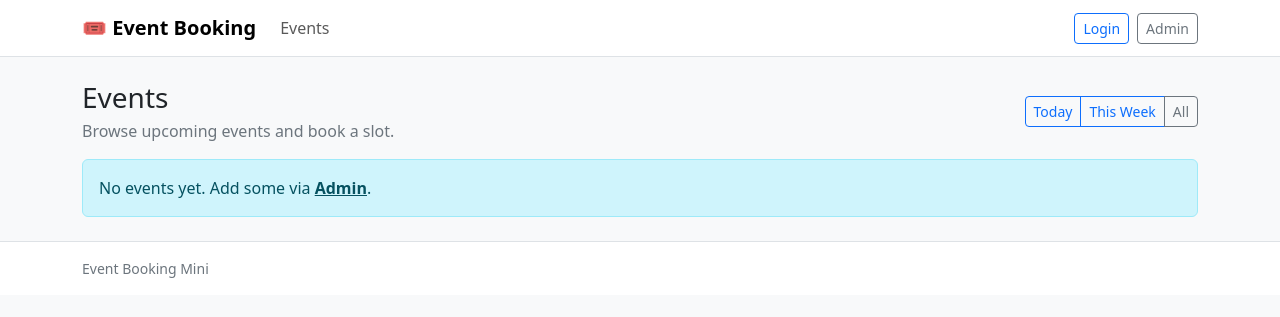
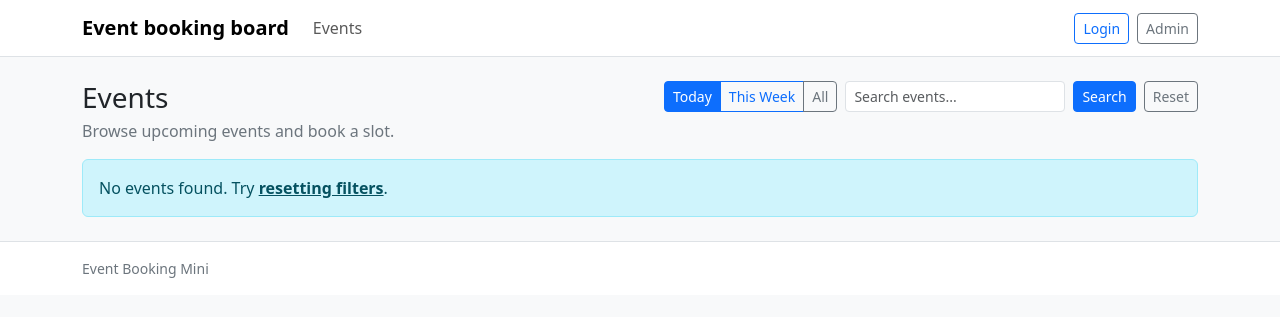
Before and after one commit to grebennikoovaa/event-booking-mini, a Django app: page /events/?range=today in a window 1280 px wide. Shown: the top 317 px of the page. Run offline with Django 5.2, Linux system fonts and the light colour scheme; tables that the repository leaves empty hold one stand-in row (values such as "Sample post").

Commit message:
added booking badge, seats progress bar and searching

```diff
--- /dev/null
+++ b/bookings/context_processors.py
@@ -0,0 +1,7 @@
+from .models import Booking
+
+def booking_count(request):
+    if request.user.is_authenticated:
+        count = Booking.objects.filter(user=request.user).count()
+        return {"booking_count": count}
+    return {"booking_count": 0}
--- a/bookings/templates/bookings/event_list.html
+++ b/bookings/templates/bookings/event_list.html
@@ -2,27 +2,72 @@
 {% block title %}Events · Event Booking{% endblock %}
 
 {% block content %}
-<div class="d-flex flex-wrap align-items-center justify-content-between gap-2 mb-3">
+
+<div class="d-flex flex-wrap align-items-start justify-content-between gap-3 mb-3">
+
+
   <div>
     <h1 class="h3 mb-1">Events</h1>
     <div class="text-secondary">Browse upcoming events and book a slot.</div>
   </div>
 
-  <!-- UI фильтр (пока просто кнопки; логику добавите позже) -->
-  <div class="btn-group" role="group" aria-label="Filters">
-    <a class="btn btn-outline-primary btn-sm" href="{% url 'event_list' %}?range=today">Today</a>
-    <a class="btn btn-outline-primary btn-sm" href="{% url 'event_list' %}?range=week">This Week</a>
-    <a class="btn btn-outline-secondary btn-sm" href="{% url 'event_list' %}">All</a>
+
+  <div class="d-flex flex-wrap gap-2 align-items-center">
+
+    <div class="btn-group" role="group" aria-label="Filters">
+      <a class="btn btn-outline-primary btn-sm {% if range == 'today' %}active{% endif %}"
+         href="{% url 'event_list' %}?range=today{% if q %}&q={{ q }}{% endif %}">
+        Today
+      </a>
+
+      <a class="btn btn-outline-primary btn-sm {% if range == 'week' %}active{% endif %}"
+         href="{% url 'event_list' %}?range=week{% if q %}&q={{ q }}{% endif %}">
+        This Week
+      </a>
+
+      <a class="btn btn-outline-secondary btn-sm {% if not range %}active{% endif %}"
+         href="{% url 'event_list' %}{% if q %}?q={{ q }}{% endif %}">
+        All
+      </a>
+    </div>
+
+
+    <form class="d-flex gap-2" method="get">
+      <input class="form-control form-control-sm"
+             type="text"
+             name="q"
+             placeholder="Search events..."
+             value="{{ q|default:'' }}"
+             style="max-width: 260px;">
+
+      {% if range %}
+        <input type="hidden" name="range" value="{{ range }}">
+      {% endif %}
+
+      <button class="btn btn-primary btn-sm" type="submit">Search</button>
+      <a class="btn btn-outline-secondary btn-sm" href="{% url 'event_list' %}">Reset</a>
+    </form>
   </div>
 </div>
+
+
+{% if q %}
+  <div class="small text-secondary mb-3">
+    Showing results for: <span class="fw-semibold">“{{ q }}”</span>
+  </div>
+{% endif %}
+
 
 <div class="row g-3">
   {% for event in events %}
     <div class="col-12 col-md-6 col-lg-4">
       <div class="card shadow-sm h-100">
         <div class="card-body d-flex flex-column">
+
+
           <div class="d-flex justify-content-between align-items-start gap-2 mb-2">
             <h2 class="h5 mb-0">{{ event.title }}</h2>
+
             {% if event.slots.count > 0 %}
               <span class="badge text-bg-success">Open</span>
             {% else %}
@@ -30,12 +75,14 @@
             {% endif %}
           </div>
 
+
           <div class="text-secondary small mb-1">📅 {{ event.start_datetime }}</div>
           {% if event.location %}
             <div class="text-secondary small mb-3">📍 {{ event.location }}</div>
           {% endif %}
 
-          <p class="text-secondary small flex-grow-1 mb-3">
+
+          <p class="text-secondary small flex-grow-1">
             {% if event.description %}
               {{ event.description|truncatechars:110 }}
             {% else %}
@@ -43,16 +90,23 @@
             {% endif %}
           </p>
 
+
           <a class="btn btn-primary mt-auto" href="{% url 'event_detail' event.id %}">
             View details
           </a>
         </div>
       </div>
     </div>
+
   {% empty %}
     <div class="col-12">
       <div class="alert alert-info mb-0">
-        No events yet. Add some via <a href="/admin/" class="alert-link">Admin</a>.
+        No events found.
+        {% if q or range %}
+          Try <a class="alert-link" href="{% url 'event_list' %}">resetting filters</a>.
+        {% else %}
+          Add some via <a class="alert-link" href="/admin/">Admin</a>.
+        {% endif %}
       </div>
     </div>
   {% endfor %}
--- a/bookings/views.py
+++ b/bookings/views.py
@@ -5,6 +5,8 @@ from django.contrib.auth.decorators import login_required
 from django.core.exceptions import ValidationError
 from django.shortcuts import get_object_or_404, redirect, render
 from django.utils import timezone
+from django.db.models import Q
+
 
 from .models import Event, Slot, Booking
 from .services import create_booking, cancel_booking
@@ -16,6 +18,15 @@ def home(request):
 
 def event_list(request):
     qs = Event.objects.filter(is_published=True).order_by("start_datetime")
+
+    # SEARCH
+    q = request.GET.get("q", "").strip()
+    if q:
+        qs = qs.filter(
+            Q(title__icontains=q) |
+            Q(location__icontains=q) |
+            Q(description__icontains=q)
+        )
 
     range_val = request.GET.get("range")
     now = timezone.now()
@@ -30,12 +41,11 @@ def event_list(request):
         end = now + timedelta(days=7)
         qs = qs.filter(start_datetime__gte=start, start_datetime__lte=end)
 
-    return render(request, "bookings/event_list.html", {"events": qs})
+    return render(request, "bookings/event_list.html", {"events": qs, "q": q, "range": range_val})
 
 def event_detail(request, event_id: int):
     event = get_object_or_404(Event, id=event_id, is_published=True)
 
-    # ВОТ ЭТОЙ СТРОКИ У ТЕБЯ НЕ ХВАТАЕТ:
     slots = event.slots.all()
 
     user_booked_slot_ids = set()
@@ -50,7 +60,7 @@ def event_detail(request, event_id: int):
         "bookings/event_detail.html",
         {
             "event": event,
-            "slots": slots,  # ← теперь slots существует
+            "slots": slots,
             "user_booked_slot_ids": user_booked_slot_ids,
         },
     )
@@ -66,7 +76,7 @@ def book_slot(request, slot_id: int):
 
     try:
         create_booking(slot_id=slot.id, user=request.user)
-        messages.success(request, "Booked ✅")
+        messages.success(request, "Booking was completely successful!")
     except ValidationError as e:
         messages.error(request, str(e))
 
@@ -82,7 +92,7 @@ def cancel_slot(request, slot_id: int):
 
     try:
         cancel_booking(slot_id=slot.id, user=request.user)
-        messages.success(request, "Cancelled ✅")
+        messages.success(request, "Cancelled")
     except ValidationError as e:
         messages.error(request, str(e))
 
--- a/templates/base.html
+++ b/templates/base.html
@@ -5,18 +5,16 @@
   <meta name="viewport" content="width=device-width, initial-scale=1">
   <title>{% block title %}Event Booking{% endblock %}</title>
 
-  <!-- Bootstrap CSS -->
   <link href="https://cdn.jsdelivr.net/npm/bootstrap@5.3.3/dist/css/bootstrap.min.css" rel="stylesheet">
 
   {% block extra_head %}{% endblock %}
 </head>
 
 <body class="bg-light">
-  <!-- NAVBAR -->
   <nav class="navbar navbar-expand-lg bg-white border-bottom">
     <div class="container">
       <a class="navbar-brand fw-bold" href="{% url 'event_list' %}">
-        🎟️ Event Booking
+         Event booking board
       </a>
 
       <button class="navbar-toggler" type="button" data-bs-toggle="collapse" data-bs-target="#nav">
@@ -37,10 +35,20 @@
             </a>
           </li>
         </ul>
-
 <div class="d-flex gap-2 align-items-center">
   {% if user.is_authenticated %}
     <span class="navbar-text small text-secondary">Hi, {{ user.username }}</span>
+
+    <!-- ✅ ВСТАВЬ ВОТ ЭТО СЮДА -->
+    <a class="btn btn-outline-secondary btn-sm position-relative" href="{% url 'my_bookings' %}">
+      My bookings
+      {% if booking_count > 0 %}
+        <span class="position-absolute top-0 start-100 translate-middle badge rounded-pill bg-danger">
+          {{ booking_count }}
+        </span>
+      {% endif %}
+    </a>
+
     <a class="btn btn-outline-secondary btn-sm" href="/admin/">Admin</a>
     <a class="btn btn-outline-danger btn-sm" href="/accounts/logout/">Logout</a>
   {% else %}
@@ -48,14 +56,11 @@
     <a class="btn btn-outline-secondary btn-sm" href="/admin/login/">Admin</a>
   {% endif %}
 </div>
-      </div>
-    </div>
+
   </nav>
 
-  <!-- PAGE -->
   <main class="container py-4">
 
-    <!-- MESSAGES -->
     {% if messages %}
       <div class="mb-3">
         {% for message in messages %}
@@ -80,7 +85,6 @@
     </div>
   </footer>
 
-  <!-- Bootstrap JS -->
   <script src="https://cdn.jsdelivr.net/npm/bootstrap@5.3.3/dist/js/bootstrap.bundle.min.js"></script>
   {% block extra_js %}{% endblock %}
 </body>
```
Also changed, not shown: bookings/models.py (+10 -0 lines), bookings/templates/bookings/event_detail.html (+25 -14 lines), config/settings.py (+7 -5 lines). Lines whose indentation alone changed are shown as unchanged.
